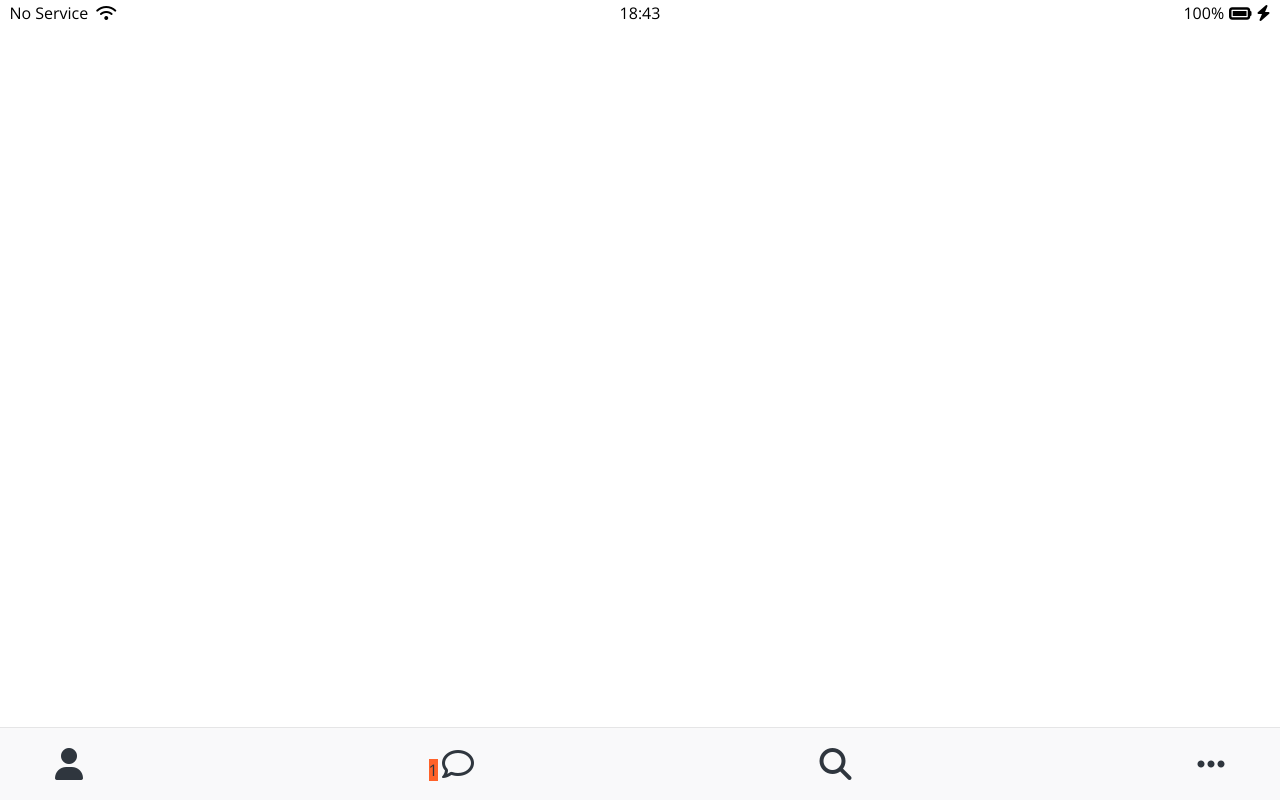
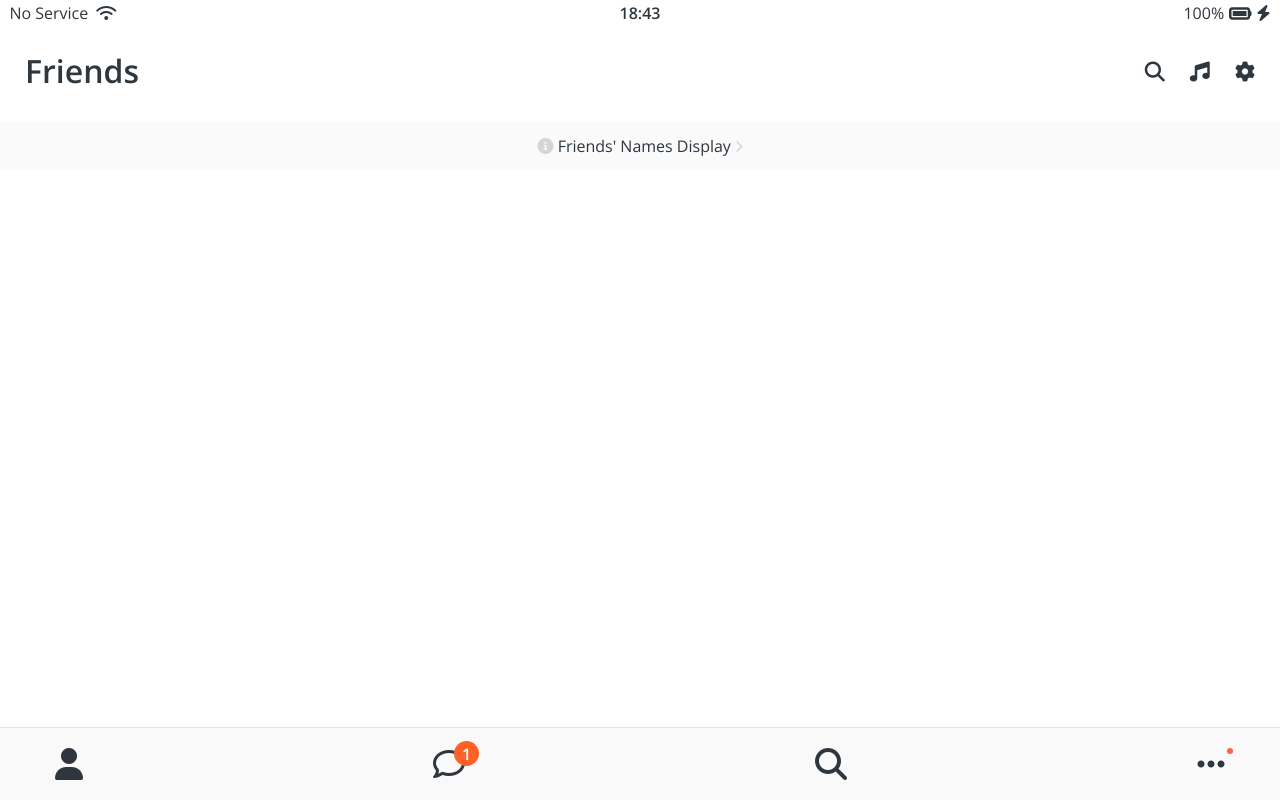
Before and after one commit to juyyoung/kakao-clone, a plain HTML site: page friends.html in a window 1280 px wide. Drawn offline with nearby package versions, Linux system fonts and the light colour scheme.

Commit message:
CSS friends

```diff
--- a/css/components/nav-bar.css
+++ b/css/components/nav-bar.css
@@ -13,7 +13,27 @@
 }
 .nav__link {
   color: #2f363e;
+  position: relative;
 }
 .nav__notification {
   background-color: #ff6229;
+  width: 25px;
+  height: 25px;
+  border-radius: 12.5px;
+  display: flex;
+  justify-content: center;
+  align-items: center;
+  color: white;
+  font-weight: 600;
+  position: absolute;
+  left: 21px;
+  bottom: 15px;
 }
+.nav__circle {
+  background-color: tomato;
+  width: 6px;
+  height: 6px;
+  border-radius: 3px;
+  position: absolute;
+  left: 30px;
+}
--- /dev/null
+++ b/css/components/screen-header.css
@@ -0,0 +1,15 @@
+.screen-header {
+  display: flex;
+  justify-content: space-between;
+  padding: 55px 25px;
+  align-items: center;
+}
+
+.screen-header__title {
+  font-size: 32px;
+  font-weight: 600;
+}
+
+.screen-header__icons span {
+  margin-left: 21px;
+}
--- a/css/components/status-bar.css
+++ b/css/components/status-bar.css
@@ -27,3 +27,6 @@
 .status-bar__column .fa-battery-full {
   margin: 0px 5px;
 }
+.status-bar__time {
+  font-weight: 600;
+}
--- /dev/null
+++ b/css/screens/friends.css
@@ -0,0 +1,10 @@
+#friends-display-link {
+  text-align: center;
+  display: block;
+  background-color: #fafafa;
+  padding: 16px 0px;
+  margin-top: -20px;
+}
+#friends-display-link i {
+  color: #d5d5d5;
+}
--- a/css/styles.css
+++ b/css/styles.css
@@ -4,10 +4,12 @@
 /* Components */
 @import "components/status-bar.css";
 @import "components/nav-bar.css";
-
+@import "components/screen-header.css";
 /* Screens */
 @import "screens/login.css";
+@import "screens/friends.css";
 
 body {
+  color: #2e363e;
   font-family: "Open Sans", sans-serif;
 }
--- a/friends.html
+++ b/friends.html
@@ -16,7 +16,7 @@
             <!-- To Do: Wifi Icon -->
         </div>
         <div class="status-bar__column">
-            <span>18:43</span>
+            <span class="status-bar__time">18:43</span>
         </div>
         <div class="status-bar__column">
             <span>100%</span>
@@ -24,6 +24,20 @@
             <i class="fas fa-bolt"></i>
         </div>
     </div>
+    <header class="screen-header">
+        <h1 class="screen-header__title">Friends</h1>
+        <div class="screen-header__icons">
+            <span><i class="fas fa-search fa-lg"></i></span>
+            <span><i class="fas fa-music fa-lg"></i></span>
+            <span><i class="fas fa-cog fa-lg"></i></span>
+        </div>
+    </header>
+
+    <a id="friends-display-link">
+        <i class="fas fa-info-circle"></i>
+        Friends' Names Display
+        <i class="fas fa-chevron-right fa-xs"></i>
+    </a>
 
         <nav class="nav">
             <ul class="nav__list">
@@ -41,7 +55,7 @@
                         <i class="fas fa-search fa-2x"></i></a>
                 </li>
                 <li class="nav__btn">
-                    <a class="nav__link" href="#">
+                    <a class="nav__link" href="#"><div class="nav__circle"></div>
                         <i class="fas fa-ellipsis-h fa-2x"></i></a>
                 </li>
             </ul>
```
Also changed, not shown: index.html (+1 -1 lines).
